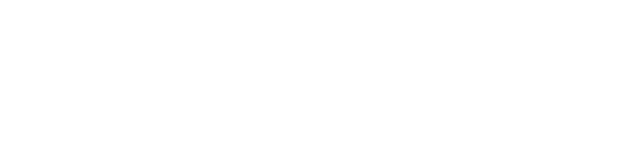
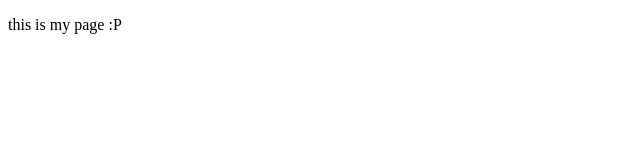
Before and after one commit to DS4200-S22/ic-04-sarahcosta3077, a plain HTML site: page index.html in a window 1280 px wide. Shown: the whole page, without its empty margins (0-640 px from the left). Drawn offline with Linux system fonts and the light colour scheme.

Commit message:
add to index

```diff
--- a/index.html
+++ b/index.html
@@ -8,6 +8,7 @@
 
 <body>
 
+<p> this is my page :P </p>
 
 </body>
 
```
